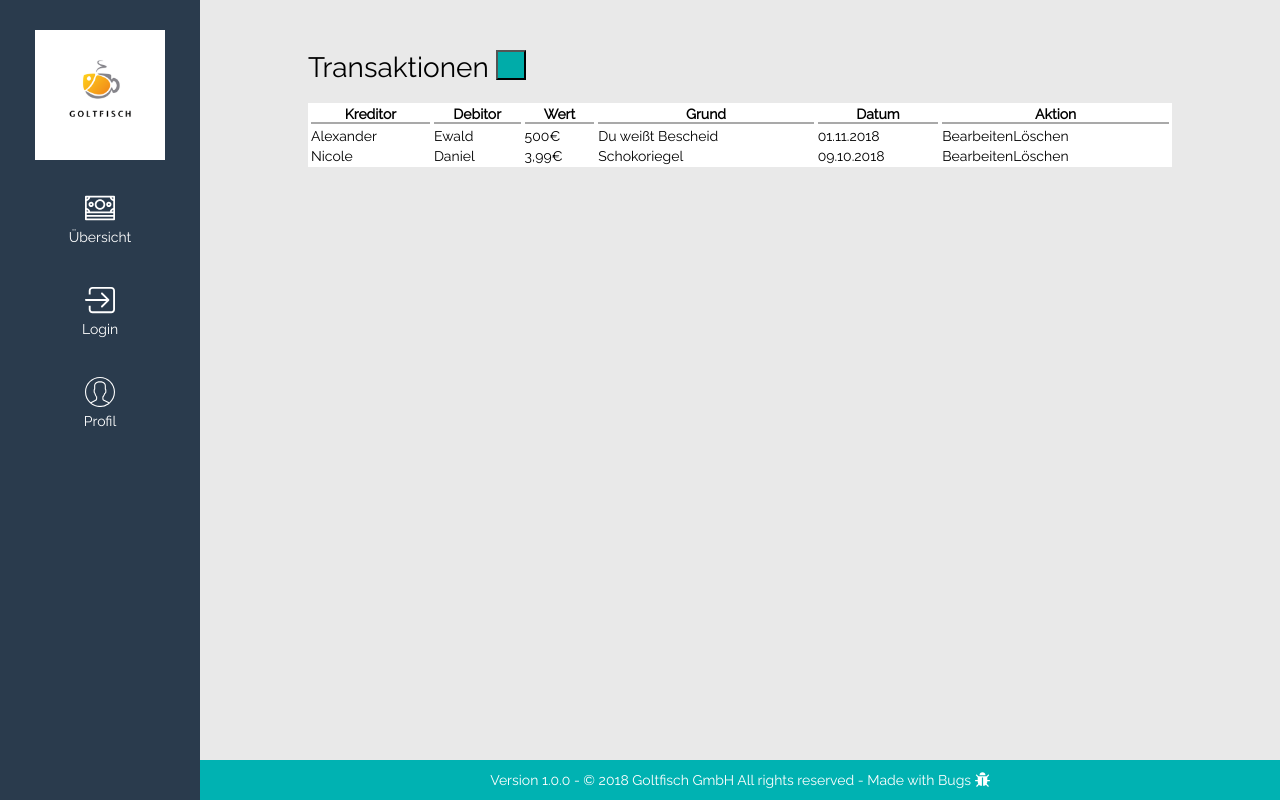
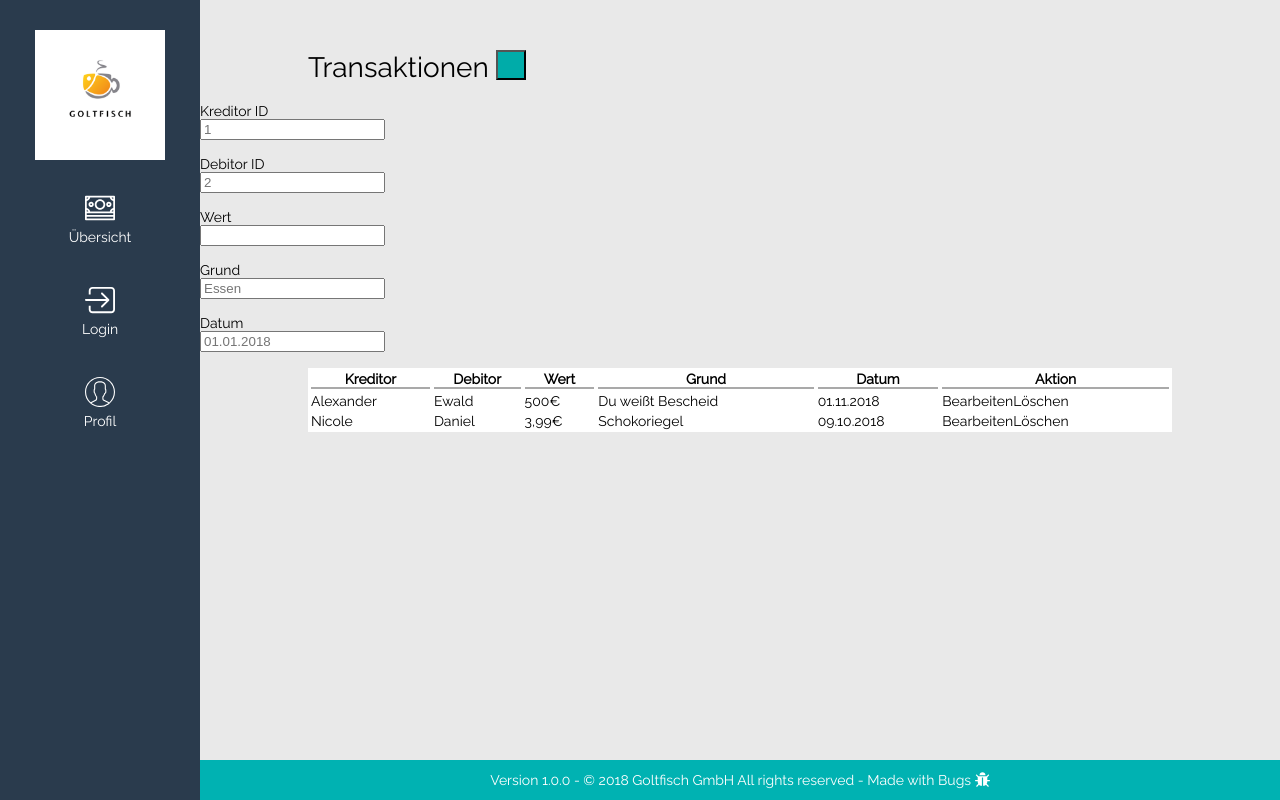
Before and after one commit to Goltfisch/keshbek-client, a Vue app: page /overview in a window 1280 px wide. Built offline with nearby package versions, Linux system fonts and the light colour scheme; some icons are missing; what @websanova/vue-auth would draw is missing.

Commit message:
Add form for the transactions to add

```diff
--- a/src/pages/Overview.vue
+++ b/src/pages/Overview.vue
@@ -1,8 +1,26 @@
 <template>
     <div>
         <h1 class="headline">Transaktionen
-            <button class="add-new-transaction" v-on:click="addNewransaction"><i class="fas fa-plus" style="color: white;"></i></button>
+            <button class="add-new-transaction" v-on:click="onAddTransaction"><i class="fas fa-plus" style="color: white;"></i></button>
         </h1>
+        <div>
+            <form @submit="onAddTransaction">
+                <label>Kreditor ID</label></br>
+                <input type="text" name="creditorId" placeholder="1" v-model="transaction.creditorId" /></br></br>
+
+                <label>Debitor ID</label></br>
+                <input type="text" name="debitorId" placeholder="2" v-model="transaction.debitorId" /></br></br>
+
+                <label>Wert</label></br>
+                <input type="text" name="amount" placeholder="" v-model="transaction.amount" /></br></br>
+
+                <label>Grund</label></br>
+                <input type="text" name="reason" placeholder="Essen" v-model="transaction.reason" /></br></br>
+
+                <label>Datum</label></br>
+                <input type="text" name="transactionDate" placeholder="01.01.2018" v-model="transaction.date" /></br></br>
+            </form>
+        </div>
         <table class="overview-table">
             <tr>
                 <th>Kreditor</th>
@@ -33,16 +51,35 @@
 </template>
 
 <script>
-    export default {
-        data() {
-            return {}
-        },
-        methods: {
-            addNewransaction: function(event) {
-
+export default {
+    data() {
+        return {
+            transaction: {
+                creditorId: '',
+                debitorId: '',
+                amount: '',
+                reason: '',
+                date: '',
             }
         }
+    },
+    methods: {
+        onAddTransaction: function(e) {
+            e.preventDefault();
+
+            console.log('this.transaction', this.transaction);
+
+            this.axios.post('http://localhost:8000/transaction', this.transaction).then((response) => {
+                console.log(response);
+            });
+
+            // async created() {
+            //     const response = await axios.get('http://localhost:8000/transactions')
+            //     this.transactions = response.data
+            // }
+        }
     }
+}
 </script>
 
 <style>
```
